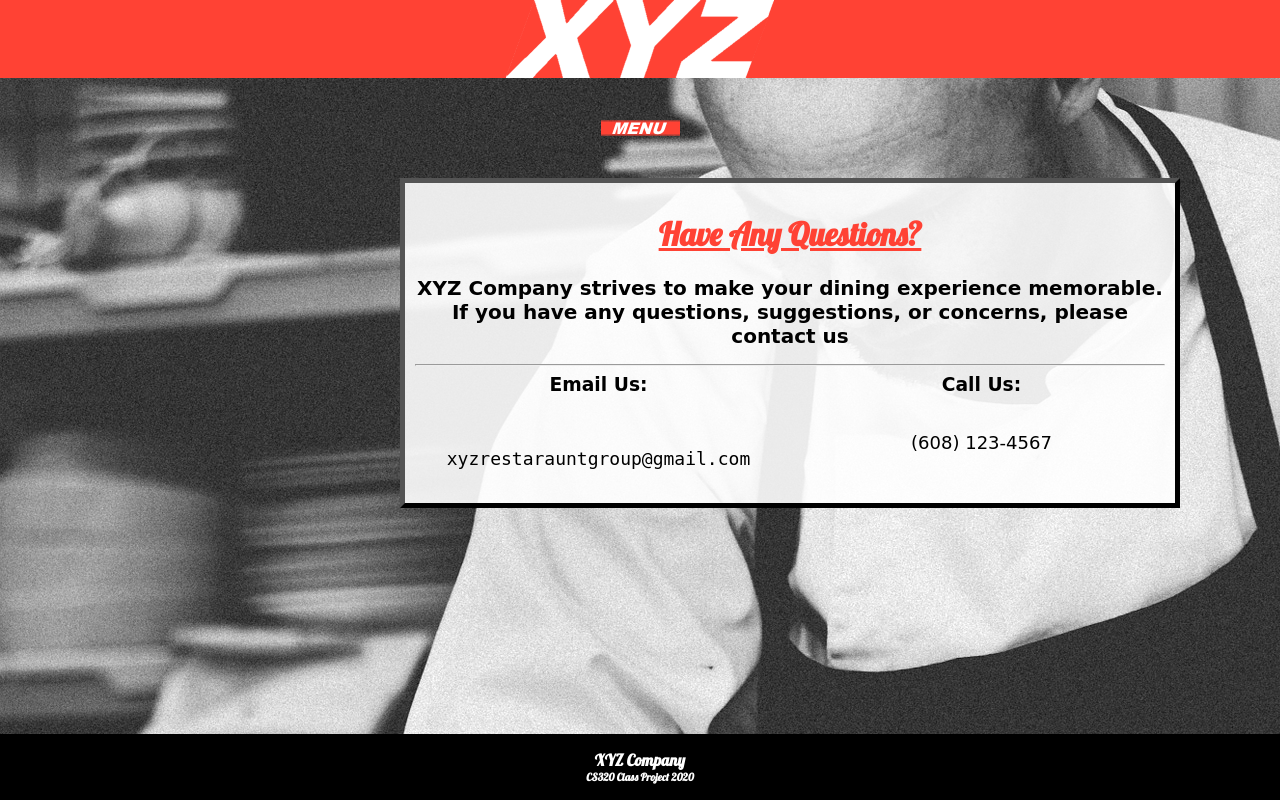
After one commit to Cs-302/All, a PHP site: page /contactUs.html in a window 1280 px wide. The commit adds this page. Run offline with PHP 8.4, Linux system fonts and the light colour scheme.

Commit message:
Add files via upload

```diff
--- a/Styling.css
+++ b/Styling.css
@@ -6,16 +6,11 @@
     padding 0px;
     height: auto;
     width: 100%;
-    position: sticky;
 }
 
 html, head, body{
     padding: 0;
     margin: 0;
-    height: 100%;
-    background: url(backgroundimage.png);
-    background-repeat: vertical;
-    background-size: cover;
 }
 
 .navbar img {
@@ -24,7 +19,7 @@ html, head, body{
   display: block;
 }
 
-.navbar{
+navbar{
     width: 100%;
     padding: auto;
     margin-left: auto;
@@ -36,22 +31,20 @@ html, head, body{
     padding: auto;
     margin: auto;
     display: none;
-    background-image: linear-gradient(rgb(255,66,52), black);
-    height: 50%;
-    width: 20%;
-    left: 40%;
-    position: absolute;
+    background-color: rgb(255,95,86);
+    height: 100%;
+    width: 15%;
+    position: relative;
 }
 
 
 a{
-    font-size: 24px;
+    font-size: 36px;
     color: white;
     text-decoration: none;
-    font-family: 'Arial Black';
-    margin-top: 7%;
+    font-family: monospace;
+     padding-top: 10%;
     text-align: center;
-    font-style: none;
     display: block;
 }
 
@@ -65,12 +58,11 @@ a:hover{
 }
 
 .footer {
-  position: sticky;
-    margin-top: 100vh;
+  position: absolute;
+  right: 0;
   bottom: 0;
-  width: 100%;
-  padding-top: 1rem;
-padding-bottom: 1rem;
+  left: 0;
+  padding: 1rem;
   background-color: black;
   text-align: center;
 }
@@ -82,12 +74,11 @@ padding-bottom: 1rem;
 }
 
 .openMenu{
-    height: 2%;
-    width: 10%;
+    height: 100px;
+    width: 100%px;
     padding: auto;
     margin: auto;
     align-content: center;
-    position: sticky;
 }
 
 .openMenu img{
@@ -100,18 +91,3 @@ padding-bottom: 1rem;
     font-size: 64px;
     text-align: center;
 }
-
-.leftbar{
-    background-color: rgb(230,230,230);
-    width: 10%;
-    height: 100%;
-    position: fixed;
-}
-
-.rightbar{
-    background-color: rgb(230,230,230);
-    width: 10%;
-    height: 100%;
-    position: fixed;
-    right: 0;
-}
--- /dev/null
+++ b/contactUs.css
@@ -0,0 +1,8 @@
+a{
+    color: black;
+    font-size: 18px;
+}
+
+a:hover{
+    color: rgb(255,66,52);
+}
--- /dev/null
+++ b/contactUs.html
@@ -0,0 +1,75 @@
+<!DOCTYPE html>
+<html>
+    <head>
+        <title> Contact Us</title>
+        <link rel="stylesheet" type="text/css" href="Styling.css">
+        <link rel="stylesheet" type="text/css" href="contactUs.css">
+        <link href="https://fonts.googleapis.com/css?family=Lobster&display=swap" rel="stylesheet">
+
+
+    </head>
+    <body style="background-image: url('chef-1245676_1920.jpg');background-repeat: no-repeat; font-family: 'Lobster';">
+
+        <div class="mainTitle">
+            <div class="navbar">
+                <img src="XYZCompanyLogo.png">
+            </div>
+        </div>
+
+        <div id = "menu">
+            <a href="HomepageLoggedOut.html">Home</a>
+            <a href="ComingSoon.html">Restaurants</a>
+            <a href="aboutUs.html">About</a>
+            <a href="contactUs.html">Contact</a>
+            <a href="ComingSoon.html">Log in</a>
+            <br>
+            <br>
+        </div>
+
+        <div class="openMenu" onclick="toggleMenu();">
+            <img src="openmenu.png">
+        </div>
+
+        <div style="border: black 5px outset; background-color: rgba(255, 255, 255, 0.9); height: 300px; width:750px; margin-left: 400px; padding: 10px;">
+            <div style="text-align: center;font-family:cursive;">
+                <h1 style="text-decoration: underline; opacity: 1.0;font-weight: 700; color: rgb(255,66,52);text-align: center; font-family: 'Lobster';">Have Any Questions?</h1>
+                <h2 style="font-size: 20px;font-family:cursive;"> XYZ Company strives to make your dining experience memorable. If you have any questions, suggestions, or concerns, please contact us</h2>
+
+                <hr>
+                <div style="column-count: 2;">
+                <h3 style="color: black;">Email Us:</h3>
+                    <p><a href="mailto:xyzrestaurantgroup@gmail.com?Subject=Hello%20again" target="_top">xyzrestarauntgroup@gmail.com</a></p>
+                <h3 style="color: black;">Call Us:</h3>
+                    <br>
+
+                    <p style="font-size: 18px;">(608) 123-4567</p>
+                </div>
+
+
+            </div>
+
+
+        </div>
+
+
+        <div class="footer" style="position: fixed;">
+            <h4>XYZ Company</h4>
+            <h6>CS320 Class Project 2020</h6>
+        </div>
+
+
+
+        <script>
+            function toggleMenu() {
+                  var x = document.getElementById("menu");
+                  if (x.style.display === "none") {
+                    x.style.display = "block";
+                  } else {
+                    x.style.display = "none";
+                  }
+                }
+        </script>
+
+    </body>
+
+</html>
```
Also changed, not shown: chef-1245676_1920.jpg (added).
